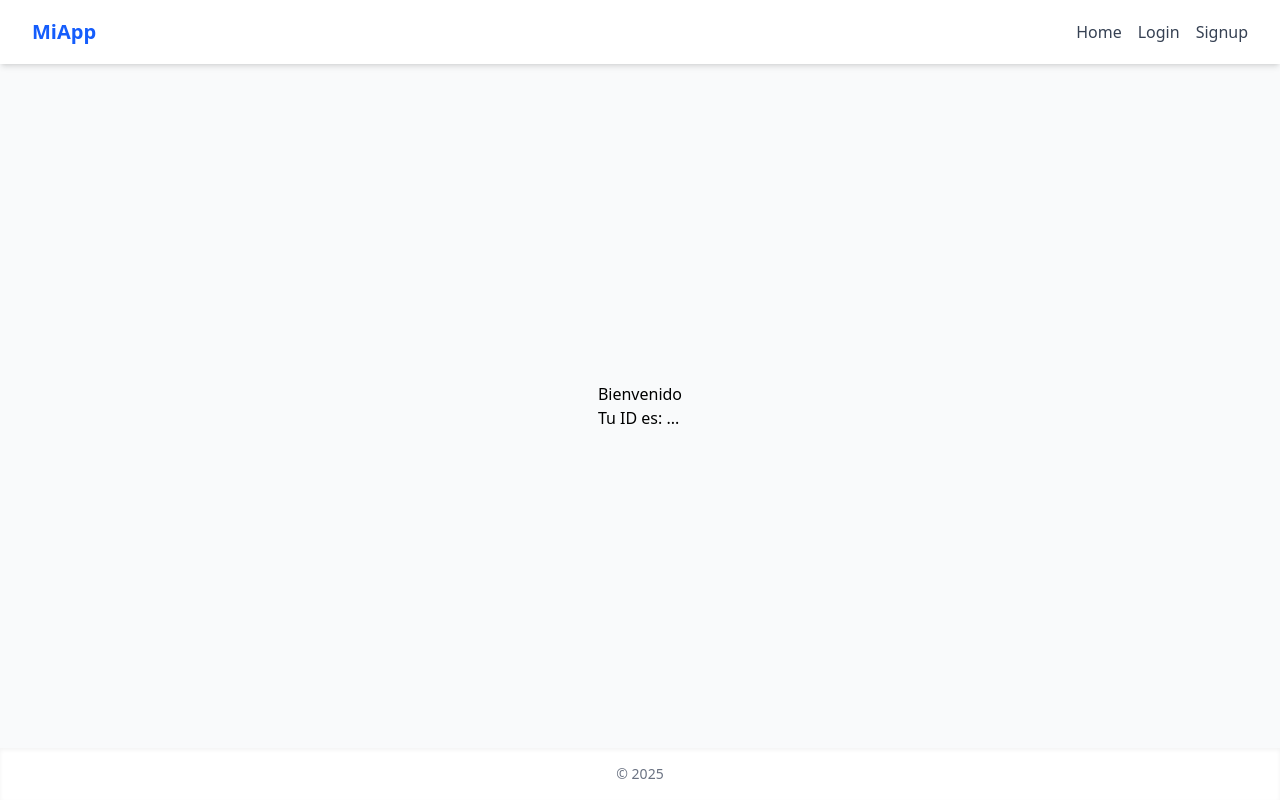
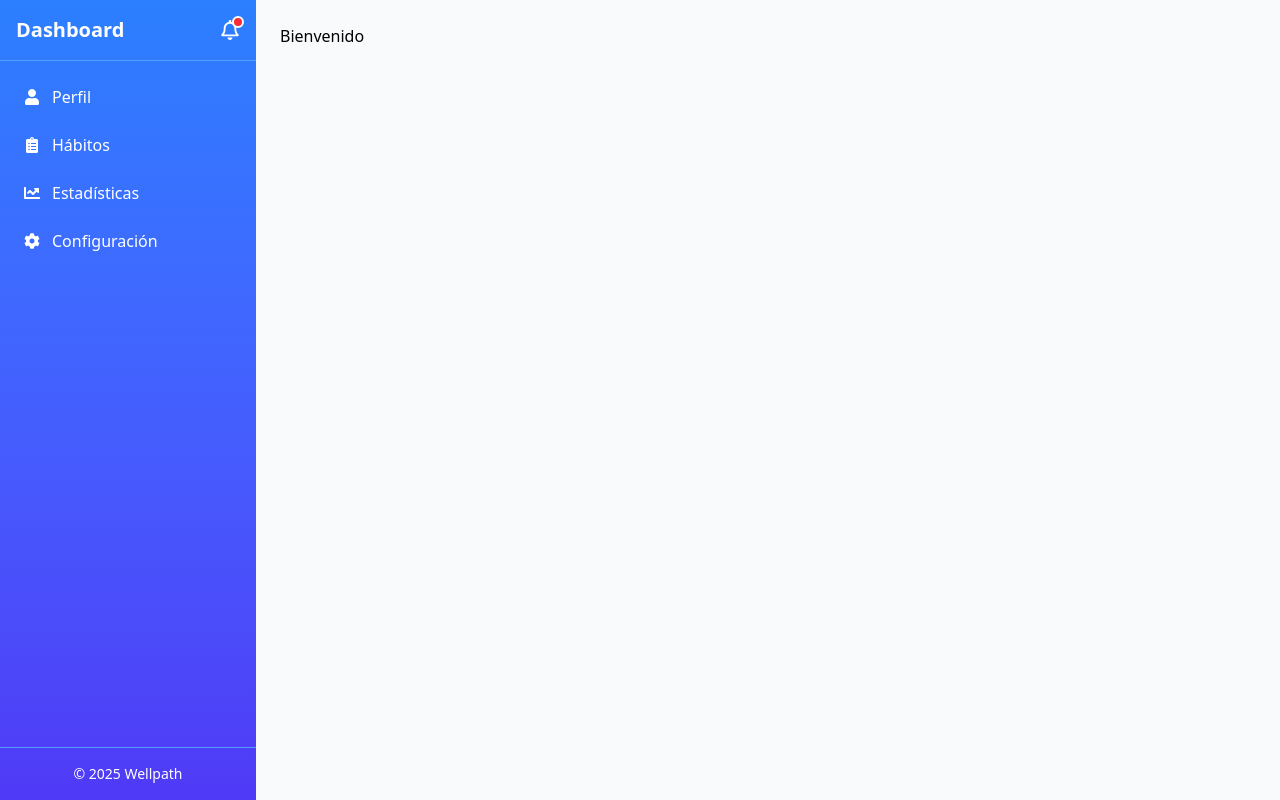
Before and after one commit to OsvRmz/wellpath, a React (Vite) app: page /dashboard in a window 1280 px wide. Built offline with nearby package versions, Linux system fonts and the light colour scheme; no server answers; sample sign-in values are in the browser's storage.

Commit message:
Layout added, UI improved

```diff
--- a/package.json
+++ b/package.json
@@ -20,6 +20,7 @@
     "morgan": "^1.10.1",
     "react": "^19.1.1",
     "react-dom": "^19.1.1",
+    "react-icons": "^5.5.0",
     "react-router-dom": "^7.9.3",
     "tailwindcss": "^4.1.13"
   },
--- a/src/api/client.js
+++ b/src/api/client.js
@@ -1,9 +1,7 @@
 import axios from "axios";
 
-// URL base del servidor (usa variables de entorno)
 const BASE_URL = import.meta.env.VITE_API_URL || "http://localhost:3000";
 
-// Crear instancia de axios
 const client = axios.create({
   baseURL: BASE_URL,
   headers: {
@@ -11,9 +9,8 @@ const client = axios.create({
   },
 });
 
-// Interceptor opcional para agregar token a todas las peticiones
 client.interceptors.request.use((config) => {
-  const token = localStorage.getItem("token"); // o desde tu contexto
+  const token = localStorage.getItem("token");
   if (token) {
     config.headers.Authorization = `Bearer ${token}`;
   }
--- /dev/null
+++ b/src/layouts/DashboardLayout.jsx
@@ -0,0 +1,63 @@
+import { Outlet, useLocation } from "react-router-dom";
+import {
+  FaUser,
+  FaRegBell,
+  FaClipboardList,
+  FaChartLine,
+  FaCog,
+} from "react-icons/fa";
+
+export default function DashboardLayout() {
+  const location = useLocation();
+
+  const navItems = [
+    { name: "Perfil", icon: <FaUser />, path: "/dashboard/perfil" },
+    { name: "Hábitos", icon: <FaClipboardList />, path: "/dashboard/habitos" },
+    { name: "Estadísticas", icon: <FaChartLine />, path: "/dashboard/estadisticas" },
+    { name: "Configuración", icon: <FaCog />, path: "/dashboard/configuracion" },
+  ];
+
+  return (
+    <div className="flex h-screen bg-gray-100">
+      {/* Sidebar */}
+      <aside className="w-64 bg-gradient-to-b from-blue-500 to-indigo-600 text-white shadow-lg flex flex-col">
+        {/* Notificaciones */}
+        <div className="flex items-center justify-between p-4 border-b border-blue-400">
+          <h2 className="text-xl font-bold">Dashboard</h2>
+          <button className="relative text-white hover:text-yellow-300 transition-colors">
+            <FaRegBell size={20} />
+            <span className="absolute -top-1 -right-1 w-3 h-3 bg-red-500 rounded-full border-2 border-white"></span>
+          </button>
+        </div>
+
+        {/* Nav Items */}
+        <nav className="flex-1 px-2 py-4 space-y-2">
+          {navItems.map((item) => {
+            const active = location.pathname === item.path;
+            return (
+              <a
+                key={item.name}
+                href={item.path}
+                className={`flex items-center px-4 py-2 rounded-lg transition-colors
+                  ${active ? "bg-white text-blue-600 font-semibold" : "text-white hover:bg-blue-400 hover:text-white"}`}
+              >
+                <span className="mr-3">{item.icon}</span>
+                {item.name}
+              </a>
+            );
+          })}
+        </nav>
+
+        {/* Footer */}
+        <div className="p-4 border-t border-blue-400 text-white text-sm text-center">
+          &copy; 2025 Wellpath
+        </div>
+      </aside>
+
+      {/* Main content */}
+      <main className="flex-1 p-6 overflow-y-auto bg-gray-50">
+        <Outlet />
+      </main>
+    </div>
+  );
+}
--- a/src/layouts/MainLayout.jsx
+++ b/src/layouts/MainLayout.jsx
@@ -1,49 +1,54 @@
-import { Outlet, Link } from "react-router-dom";
+import { Outlet, Link, useLocation } from "react-router-dom";
 
 export default function MainLayout() {
+    const location = useLocation();
+
+    const navItems = [
+        { name: "Home", path: "/" },
+        { name: "Login", path: "/login" },
+        { name: "Signup", path: "/signup" },
+    ];
+
     return (
         <div className="min-h-screen flex flex-col bg-gray-50">
             {/* Navbar */}
-            <nav className="bg-white shadow-md">
+            <nav className="bg-gradient-to-r from-blue-500 to-indigo-600 shadow-md">
                 <div className="max-w-7xl mx-auto px-4 sm:px-6 lg:px-8">
                     <div className="flex justify-between h-16 items-center">
-                        {/* Logo o nombre */}
-                        <div className="text-xl font-bold text-blue-600">MiApp</div>
+                        {/* Logo */}
+                        <div className="text-xl font-bold text-white tracking-wide">Wellpath</div>
 
                         {/* Links */}
-                        <div className="space-x-4">
-                            <Link
-                                to="/"
-                                className="text-gray-700 hover:text-blue-600 font-medium transition"
-                            >
-                                Home
-                            </Link>
-                            <Link
-                                to="/login"
-                                className="text-gray-700 hover:text-blue-600 font-medium transition"
-                            >
-                                Login
-                            </Link>
-                            <Link
-                                to="/signup"
-                                className="text-gray-700 hover:text-blue-600 font-medium transition"
-                            >
-                                Signup
-                            </Link>
+                        <div className="flex space-x-6">
+                            {navItems.map((item) => {
+                                const active = location.pathname === item.path;
+                                return (
+                                    <Link
+                                        key={item.name}
+                                        to={item.path}
+                                        className={`font-medium transition-colors duration-300 ${active
+                                                ? "text-white border-b-2 border-yellow-400"
+                                                : "text-white hover:text-yellow-300"
+                                            }`}
+                                    >
+                                        {item.name}
+                                    </Link>
+                                );
+                            })}
                         </div>
                     </div>
                 </div>
             </nav>
 
             {/* Contenido principal */}
-            <main className="flex-1 flex items-center justify-center p-4">
+            <main className="flex-1 flex items-center justify-center p-6 bg-gray-50">
                 <Outlet />
             </main>
 
 
             {/* Footer */}
             <footer className="bg-white shadow-inner py-4 mt-auto text-center text-gray-500 text-sm">
-                &copy; 2025
+                &copy; 2025 Wellpath
             </footer>
         </div>
     );
--- a/src/pages/Dashboard.jsx
+++ b/src/pages/Dashboard.jsx
@@ -1,21 +1,8 @@
-import { useEffect, useState } from 'react';
-import { getString } from '../api/users';
 
 export default function Dashboard() {
-  const [userId, setUserId] = useState('...');
-
-  useEffect(() => {
-    const fetchUser = async () => {
-      const result = await getString();
-      setUserId(result.userId);
-    };
-    fetchUser();
-  }, []);
-
   return (
     <div>
       <h1>Bienvenido</h1>
-      <p>Tu ID es: {userId}</p>
     </div>
   );
 }
--- a/src/routes/AppRouter.jsx
+++ b/src/routes/AppRouter.jsx
@@ -1,19 +1,31 @@
 import { Routes, Route } from "react-router-dom";
+import {ProtectedRoute} from '../routes/ProtectedRoute'
 import Home from "../pages/Home";
 import Login from "../pages/Login";
 import Signup from '../pages/Signup';
 import Dashboard from "../pages/Dashboard";
 import MainLayout from "../layouts/MainLayout";
+import DashboardLayout from "../layouts/DashboardLayout";
 
 
 export default function AppRouter() {
   return (
     <Routes>
+
       <Route element={<MainLayout />}>
         <Route index element={<Home />} />
         <Route path="login" element={<Login />} />
-        <Route path="signup" element={<Signup/>} />
-        <Route path="dashboard" element={<Dashboard/>} />
+        <Route path="signup" element={<Signup />} />
+      </Route>
+
+      <Route element={<ProtectedRoute />}>
+
+        <Route element={<DashboardLayout />}>
+
+          <Route path="dashboard" element={<Dashboard />} />
+
+        </Route>
+
       </Route>
     </Routes>
   );
```
Also changed, not shown: 1 other file (tests, documents, lock files or other folders).
